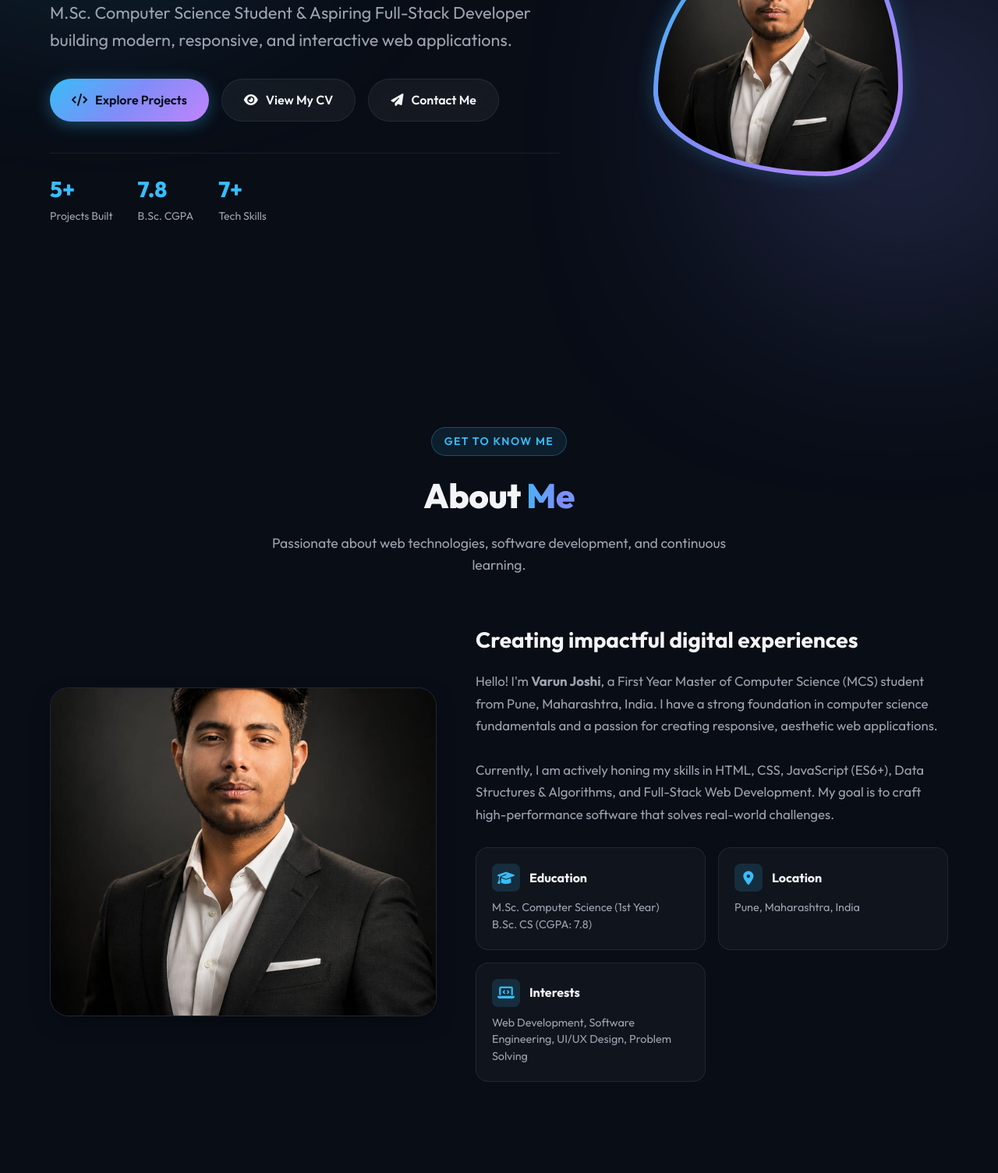
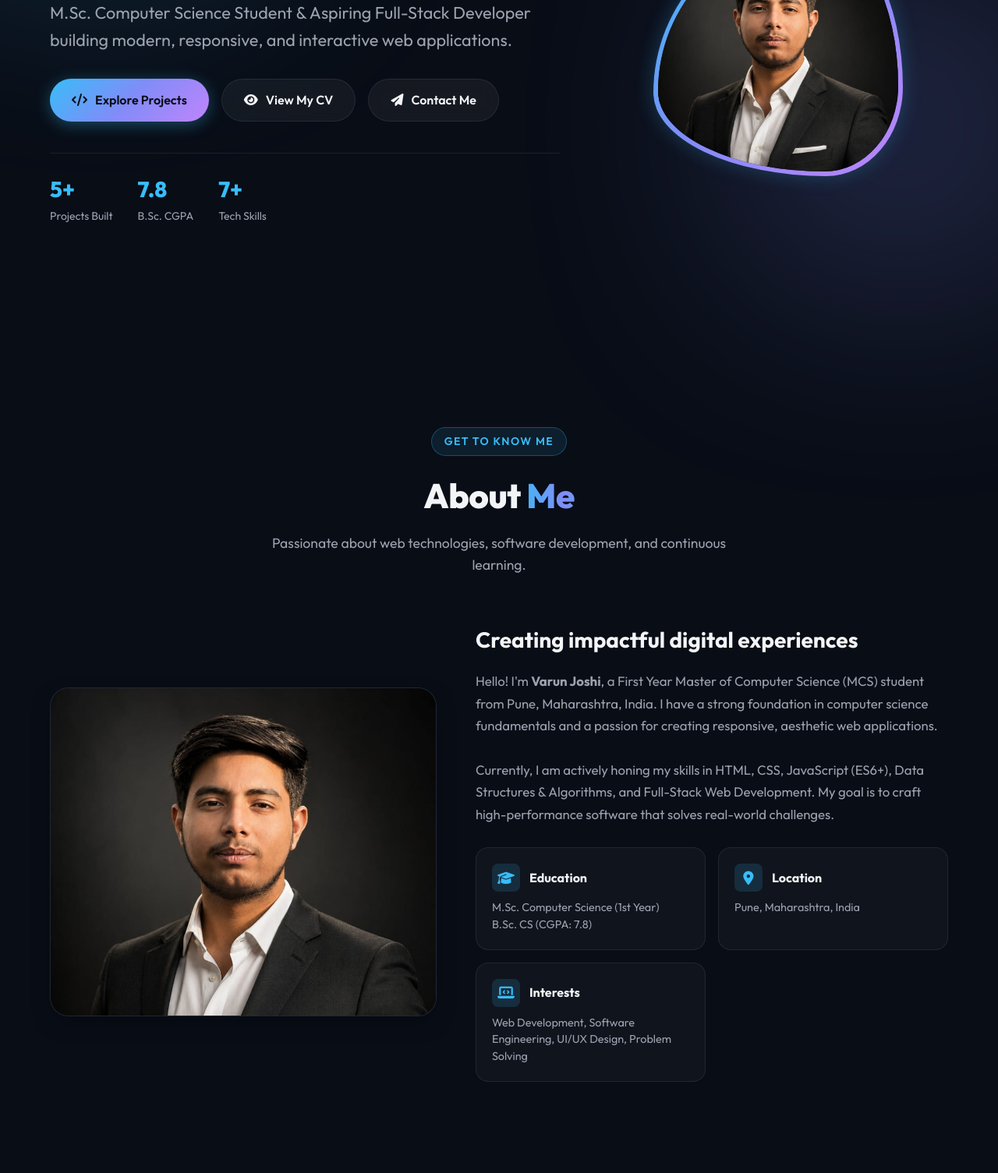
Before and after one commit to VarunJoshi591/portfolio-website, a website: page index.html in a window 1280 px wide. Shown: the part 386-1891 px from the top of the page at 78% size. Drawn offline with Linux system fonts and the light colour scheme.

Commit message:
fix: adjust profile photo object-position to prevent top cropping

```diff
--- a/assets/css/style.css
+++ b/assets/css/style.css
@@ -453,6 +453,7 @@ img {
     width: 100%;
     height: 100%;
     object-fit: cover;
+    object-position: center 15%;
     border-radius: inherit;
     background: var(--bg-secondary);
 }
@@ -518,6 +519,7 @@ img {
     width: 100%;
     height: 420px;
     object-fit: cover;
+    object-position: center 15%;
     transition: var(--transition-slow);
 }
 
```
